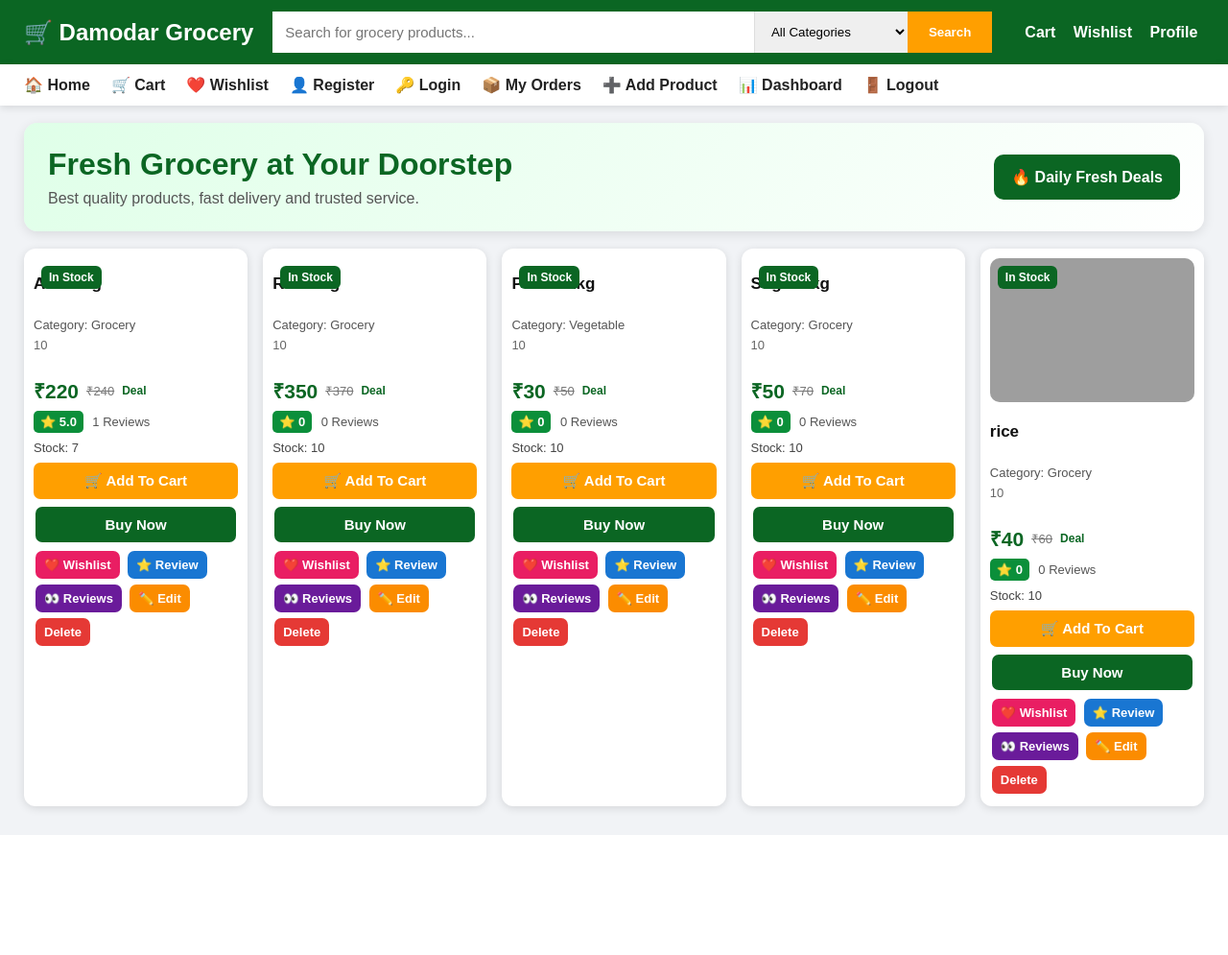
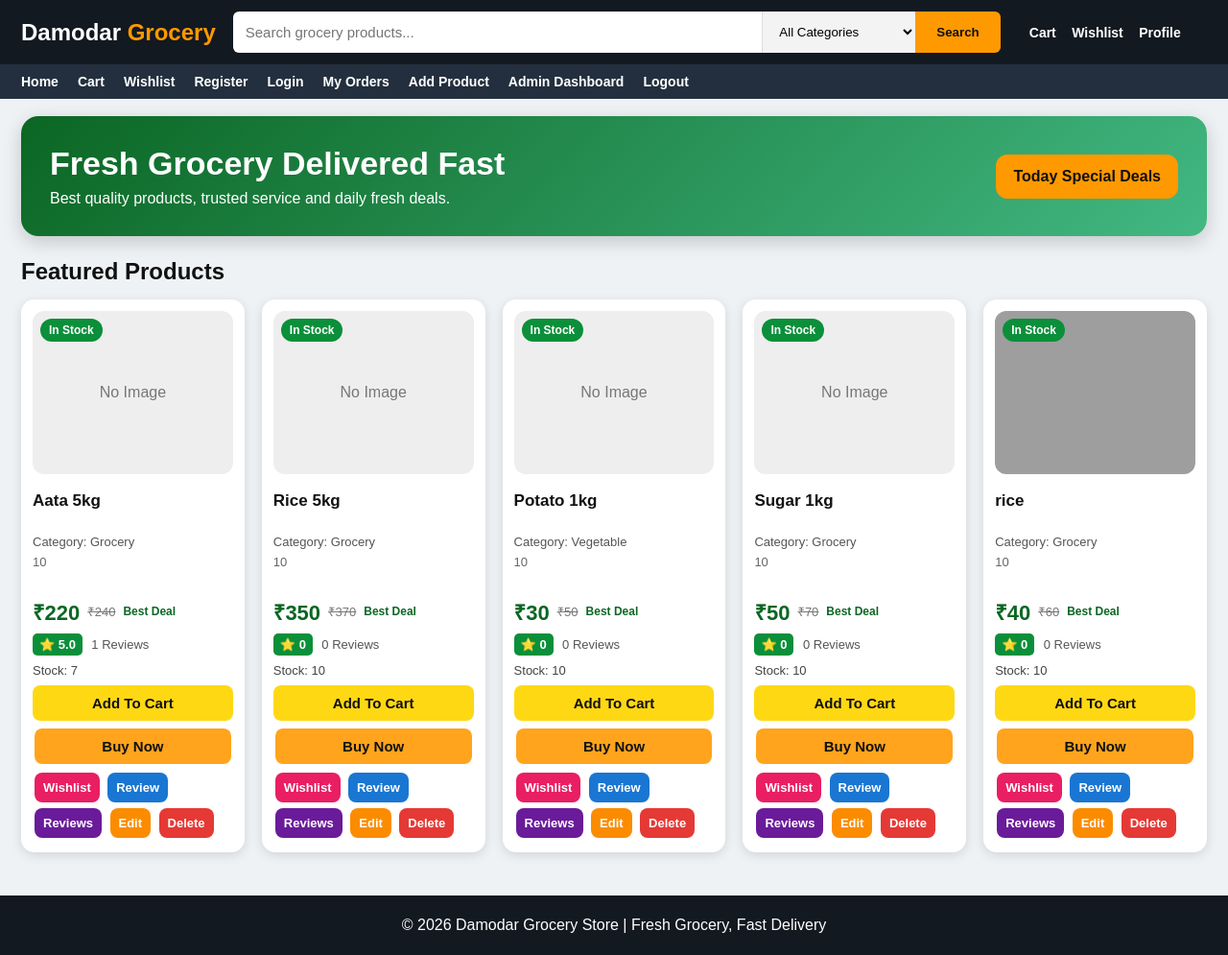
Before and after one commit to damodargila/damodar-grocery-store, a Flask app: page / in a window 1280 px wide. Shown: the whole page at 96% size. Before the commit the page ends 870 px from the top, so only its background shows below. Run offline with Flask 3, Linux system fonts and the light colour scheme; a user stored in the database is signed in; data comes from the database, SQL or seed files in the repository; grey boxes are pictures that could not be loaded.

Commit message:
Website UI Improved

```diff
--- a/templates/index.html
+++ b/templates/index.html
@@ -2,277 +2,81 @@
 <html>
 <head>
 <title>Damodar Grocery Store</title>
+<meta name="viewport" content="width=device-width, initial-scale=1.0">
 
 <style>
-*{box-sizing:border-box;margin:0;padding:0;}
-body{font-family:Arial,sans-serif;background:#f1f3f6;color:#111;}
+*{box-sizing:border-box;margin:0;padding:0}
+body{font-family:Arial,sans-serif;background:#eef2f5;color:#111}
 
-.topbar{
-background:#0b6623;
-color:white;
-padding:12px 25px;
-display:flex;
-align-items:center;
-gap:20px;
-}
+.topbar{background:#131921;color:white;padding:12px 22px;display:flex;align-items:center;gap:18px;position:sticky;top:0;z-index:100}
+.logo{font-size:24px;font-weight:bold;white-space:nowrap;color:#fff}
+.logo span{color:#ff9900}
 
-.logo{
-font-size:24px;
-font-weight:bold;
-white-space:nowrap;
-}
+.search-form{display:flex;flex:1;max-width:800px;border-radius:6px;overflow:hidden}
+.search-form input{flex:1;padding:13px;border:none;font-size:15px}
+.search-form select{width:160px;border:none;border-left:1px solid #ddd;padding:13px;background:#f3f3f3}
+.search-form button{background:#ff9900;color:#111;border:none;padding:13px 22px;font-weight:bold;cursor:pointer}
 
-.search-form{
-display:flex;
-flex:1;
-max-width:750px;
-}
+.top-links a{color:white;text-decoration:none;margin-left:12px;font-weight:bold;font-size:14px}
 
-.search-form input{
-flex:1;
-padding:13px;
-border:none;
-font-size:15px;
-}
+.navbar{background:#232f3e;padding:10px 22px;display:flex;gap:20px;flex-wrap:wrap}
+.navbar a{color:white;text-decoration:none;font-size:14px;font-weight:bold}
 
-.search-form select{
-width:160px;
-border:none;
-border-left:1px solid #ddd;
-padding:13px;
-}
+.hero{margin:18px 22px;background:linear-gradient(135deg,#0b6623,#42b883);color:white;border-radius:18px;padding:30px;display:flex;justify-content:space-between;align-items:center;box-shadow:0 6px 20px rgba(0,0,0,.18)}
+.hero h1{font-size:34px}
+.hero p{margin-top:8px;font-size:16px}
+.hero-badge{background:#ff9900;color:#111;padding:14px 18px;border-radius:12px;font-weight:bold}
 
-.search-form button{
-background:#ff9f00;
-color:white;
-border:none;
-padding:13px 22px;
-font-weight:bold;
-cursor:pointer;
-}
+.section-title{padding:5px 22px 15px;font-size:24px;color:#111}
 
-.top-links a{
-color:white;
-text-decoration:none;
-margin-left:14px;
-font-weight:bold;
-}
+.products{display:grid;grid-template-columns:repeat(auto-fit,minmax(220px,1fr));gap:18px;padding:0 22px 35px}
 
-.navbar{
-background:white;
-padding:12px 25px;
-display:flex;
-gap:22px;
-box-shadow:0 2px 8px rgba(0,0,0,0.12);
-flex-wrap:wrap;
-}
+.card{background:white;border-radius:14px;padding:12px;box-shadow:0 3px 12px rgba(0,0,0,.12);transition:.25s;position:relative}
+.card:hover{transform:translateY(-5px);box-shadow:0 10px 25px rgba(0,0,0,.2)}
 
-.navbar a{
-text-decoration:none;
-color:#222;
-font-weight:bold;
-}
+.img-wrap{position:relative;background:#f7f7f7;border-radius:12px;overflow:hidden}
+.main-img{width:100%;height:170px;object-fit:cover;display:block}
+.no-img{height:170px;display:flex;align-items:center;justify-content:center;color:#777;background:#eee}
 
-.banner{
-margin:18px 25px;
-background:linear-gradient(135deg,#dfffe8,#ffffff);
-border-radius:14px;
-padding:25px;
-display:flex;
-justify-content:space-between;
-align-items:center;
-box-shadow:0 3px 12px rgba(0,0,0,0.10);
-}
+.stock-badge{position:absolute;top:8px;left:8px;background:#0b8f3a;color:white;font-size:12px;padding:5px 9px;border-radius:20px;font-weight:bold}
+.out-badge{background:#d32f2f}
 
-.banner h1{
-color:#0b6623;
-font-size:32px;
-}
+.extra-images{display:flex;gap:6px;margin-top:8px}
+.extra-images img{width:38px;height:38px;object-fit:cover;border-radius:6px;border:1px solid #ddd}
 
-.banner p{
-margin-top:8px;
-color:#555;
-}
+.card h2{font-size:17px;margin:10px 0 5px;height:40px;overflow:hidden}
+.category{font-size:13px;color:#555;margin-bottom:6px}
+.desc{font-size:13px;color:#666;height:36px;overflow:hidden;margin-bottom:8px}
 
-.banner-badge{
-background:#0b6623;
-color:white;
-padding:14px 18px;
-border-radius:10px;
-font-weight:bold;
-}
+.price-row{display:flex;align-items:center;gap:8px;margin:8px 0}
+.price{font-size:22px;font-weight:bold;color:#0b6623}
+.mrp{font-size:13px;color:#777;text-decoration:line-through}
+.offer{font-size:12px;color:#0b6623;font-weight:bold}
 
-.products{
-display:grid;
-grid-template-columns:repeat(auto-fit,minmax(205px,1fr));
-gap:16px;
-padding:0 25px 30px;
-}
+.rating-box{display:inline-block;background:#0b8f3a;color:white;font-size:13px;padding:4px 7px;border-radius:5px;font-weight:bold}
+.review-count{font-size:13px;color:#555;margin-left:5px}
+.stock{font-size:13px;margin:8px 0;color:#444}
 
-.card{
-background:white;
-border-radius:12px;
-padding:10px;
-box-shadow:0 2px 10px rgba(0,0,0,0.12);
-transition:0.25s;
-position:relative;
-}
+.btn{display:inline-block;text-decoration:none;color:white;border-radius:8px;font-size:13px;font-weight:bold;padding:8px 9px;margin:3px 2px}
+.cart-btn{display:block;background:#ffd814;color:#111;text-align:center;font-size:15px;padding:10px;margin:8px 0}
+.buy-btn{display:block;background:#ffa41c;color:#111;text-align:center;font-size:15px;padding:10px;margin-bottom:6px}
+.wish{background:#e91e63}
+.review{background:#1976d2}
+.viewreview{background:#6a1b9a}
+.edit{background:#fb8c00}
+.delete-btn{background:#e53935}
+.out{color:red;font-weight:bold;margin:10px 0}
 
-.card:hover{
-transform:translateY(-4px);
-box-shadow:0 8px 20px rgba(0,0,0,0.18);
-}
-
-.img-wrap{
-position:relative;
-}
-
-.main-img{
-width:100%;
-height:150px;
-object-fit:cover;
-border-radius:10px;
-background:#eee;
-}
-
-.stock-badge{
-position:absolute;
-top:8px;
-left:8px;
-background:#0b6623;
-color:white;
-font-size:12px;
-padding:5px 8px;
-border-radius:6px;
-font-weight:bold;
-}
-
-.extra-images{
-display:flex;
-gap:5px;
-margin-top:7px;
-overflow:hidden;
-}
-
-.extra-images img{
-width:36px;
-height:36px;
-object-fit:cover;
-border-radius:5px;
-border:1px solid #ddd;
-}
-
-.card h2{
-font-size:17px;
-margin:10px 0 5px;
-height:40px;
-overflow:hidden;
-}
-
-.category{
-font-size:13px;
-color:#555;
-margin-bottom:6px;
-}
-
-.desc{
-font-size:13px;
-color:#666;
-height:34px;
-overflow:hidden;
-margin-bottom:6px;
-}
-
-.price-row{
-display:flex;
-align-items:center;
-gap:8px;
-margin:7px 0;
-}
-
-.price{
-font-size:21px;
-font-weight:bold;
-color:#0b6623;
-}
-
-.mrp{
-font-size:13px;
-color:#777;
-text-decoration:line-through;
-}
-
-.offer{
-font-size:12px;
-color:#0b6623;
-font-weight:bold;
-}
-
-.rating-box{
-display:inline-block;
-background:#0b8f3a;
-color:white;
-font-size:13px;
-padding:4px 7px;
-border-radius:5px;
-font-weight:bold;
-}
-
-.review-count{
-font-size:13px;
-color:#555;
-margin-left:5px;
-}
-
-.stock{
-font-size:13px;
-margin:8px 0;
-color:#444;
-}
-
-.btn{
-display:inline-block;
-text-decoration:none;
-color:white;
-border-radius:7px;
-font-size:13px;
-font-weight:bold;
-padding:7px 9px;
-margin:3px 2px;
-}
-
-.cart-btn{
-display:block;
-background:#ff9f00;
-text-align:center;
-font-size:15px;
-padding:10px;
-margin:8px 0;
-}
-
-.buy-btn{
-display:block;
-background:#0b6623;
-text-align:center;
-font-size:15px;
-padding:10px;
-margin-bottom:6px;
-}
-
-.wish{background:#e91e63;}
-.review{background:#1976d2;}
-.viewreview{background:#6a1b9a;}
-.edit{background:#fb8c00;}
-.delete-btn{background:#e53935;}
-.out{color:red;font-weight:bold;margin:10px 0;}
+.footer{background:#131921;color:white;text-align:center;padding:22px;margin-top:10px}
 
 @media(max-width:800px){
-.topbar{flex-direction:column;align-items:flex-start;}
-.search-form{width:100%;flex-direction:column;}
-.search-form input,.search-form select,.search-form button{width:100%;margin-bottom:6px;}
-.banner{flex-direction:column;align-items:flex-start;gap:12px;}
-.products{grid-template-columns:repeat(auto-fit,minmax(165px,1fr));padding:0 12px 20px;}
-.main-img{height:125px;}
+.topbar{flex-direction:column;align-items:flex-start}
+.search-form{width:100%;flex-direction:column}
+.search-form input,.search-form select,.search-form button{width:100%;margin-bottom:6px}
+.hero{flex-direction:column;align-items:flex-start;gap:12px;margin:12px}
+.hero h1{font-size:26px}
+.products{grid-template-columns:repeat(auto-fit,minmax(165px,1fr));padding:0 12px 25px}
+.main-img,.no-img{height:135px}
 }
 </style>
 </head>
@@ -280,14 +84,14 @@ margin-bottom:6px;
 <body>
 
 <div class="topbar">
-    <div class="logo">🛒 Damodar Grocery</div>
+    <div class="logo">Damodar <span>Grocery</span></div>
 
     <form class="search-form" action="/" method="GET">
-        <input type="text" name="search" placeholder="Search for grocery products..." value="{{ search }}">
+        <input type="text" name="search" placeholder="Search grocery products..." value="{{ search }}">
         <select name="category">
             <option value="">All Categories</option>
             {% for cat in categories %}
-            <option value="{{ cat[0] }}">{{ cat[0] }}</option>
+            <option value="{{ cat[0] }}" {% if category == cat[0] %}selected{% endif %}>{{ cat[0] }}</option>
             {% endfor %}
         </select>
         <button type="submit">Search</button>
@@ -301,44 +105,46 @@ margin-bottom:6px;
 </div>
 
 <div class="navbar">
-    <a href="/">🏠 Home</a>
-    <a href="/cart">🛒 Cart</a>
-    <a href="/wishlist">❤️ Wishlist</a>
-    <a href="/register">👤 Register</a>
-    <a href="/customer_login">🔑 Login</a>
-    <a href="/my_orders">📦 My Orders</a>
+    <a href="/">Home</a>
+    <a href="/cart">Cart</a>
+    <a href="/wishlist">Wishlist</a>
+    <a href="/register">Register</a>
+    <a href="/customer_login">Login</a>
+    <a href="/my_orders">My Orders</a>
 
     {% if session.get('admin') %}
-    <a href="/add_product">➕ Add Product</a>
-    <a href="/orders">📊 Dashboard</a>
+    <a href="/add_product">Add Product</a>
+    <a href="/orders">Admin Dashboard</a>
     {% endif %}
 
-    <a href="/logout">🚪 Logout</a>
+    <a href="/logout">Logout</a>
 </div>
 
-<div class="banner">
+<div class="hero">
     <div>
-        <h1>Fresh Grocery at Your Doorstep</h1>
-        <p>Best quality products, fast delivery and trusted service.</p>
+        <h1>Fresh Grocery Delivered Fast</h1>
+        <p>Best quality products, trusted service and daily fresh deals.</p>
     </div>
-    <div class="banner-badge">🔥 Daily Fresh Deals</div>
+    <div class="hero-badge">Today Special Deals</div>
 </div>
 
+<h2 class="section-title">Featured Products</h2>
+
 <div class="products">
-
 {% for product in products %}
 
 <div class="card">
-
     <div class="img-wrap">
         {% if product[4] %}
-        <img class="main-img" src="{{ product[4] }}">
+        <img class="main-img" src="{{ product[4] }}" alt="{{ product[1] }}">
+        {% else %}
+        <div class="no-img">No Image</div>
         {% endif %}
 
         {% if product[5] > 0 %}
         <div class="stock-badge">In Stock</div>
         {% else %}
-        <div class="stock-badge" style="background:red;">Out</div>
+        <div class="stock-badge out-badge">Out</div>
         {% endif %}
     </div>
 
@@ -350,7 +156,6 @@ margin-bottom:6px;
     </div>
 
     <h2>{{ product[1] }}</h2>
-
     <p class="category">Category: {{ product[2] }}</p>
 
     {% if product|length > 6 and product[6] %}
@@ -360,7 +165,7 @@ margin-bottom:6px;
     <div class="price-row">
         <span class="price">₹{{ product[3] }}</span>
         <span class="mrp">₹{{ product[3] + 20 }}</span>
-        <span class="offer">Deal</span>
+        <span class="offer">Best Deal</span>
     </div>
 
     {% if ratings.get(product[0]) %}
@@ -373,25 +178,27 @@ margin-bottom:6px;
     <p class="stock">Stock: {{ product[5] }}</p>
 
     {% if product[5] > 0 %}
-    <a class="cart-btn btn" href="/add_to_cart/{{ product[0] }}">🛒 Add To Cart</a>
+    <a class="cart-btn btn" href="/add_to_cart/{{ product[0] }}">Add To Cart</a>
     <a class="buy-btn btn" href="/add_to_cart/{{ product[0] }}">Buy Now</a>
     {% else %}
     <p class="out">Out Of Stock</p>
     {% endif %}
 
-    <a class="btn wish" href="/wishlist/{{ product[0] }}">❤️ Wishlist</a>
-    <a class="btn review" href="/review/{{ product[0] }}">⭐ Review</a>
-    <a class="btn viewreview" href="/reviews/{{ product[0] }}">👀 Reviews</a>
+    <a class="btn wish" href="/wishlist/{{ product[0] }}">Wishlist</a>
+    <a class="btn review" href="/review/{{ product[0] }}">Review</a>
+    <a class="btn viewreview" href="/reviews/{{ product[0] }}">Reviews</a>
 
     {% if session.get('admin') %}
-    <a class="btn edit" href="/edit_product/{{ product[0] }}">✏️ Edit</a>
+    <a class="btn edit" href="/edit_product/{{ product[0] }}">Edit</a>
     <a class="btn delete-btn" href="/delete_product/{{ product[0] }}" onclick="return confirm('Delete Product?')">Delete</a>
     {% endif %}
-
 </div>
 
 {% endfor %}
+</div>
 
+<div class="footer">
+    © 2026 Damodar Grocery Store | Fresh Grocery, Fast Delivery
 </div>
 
 </body>
```
